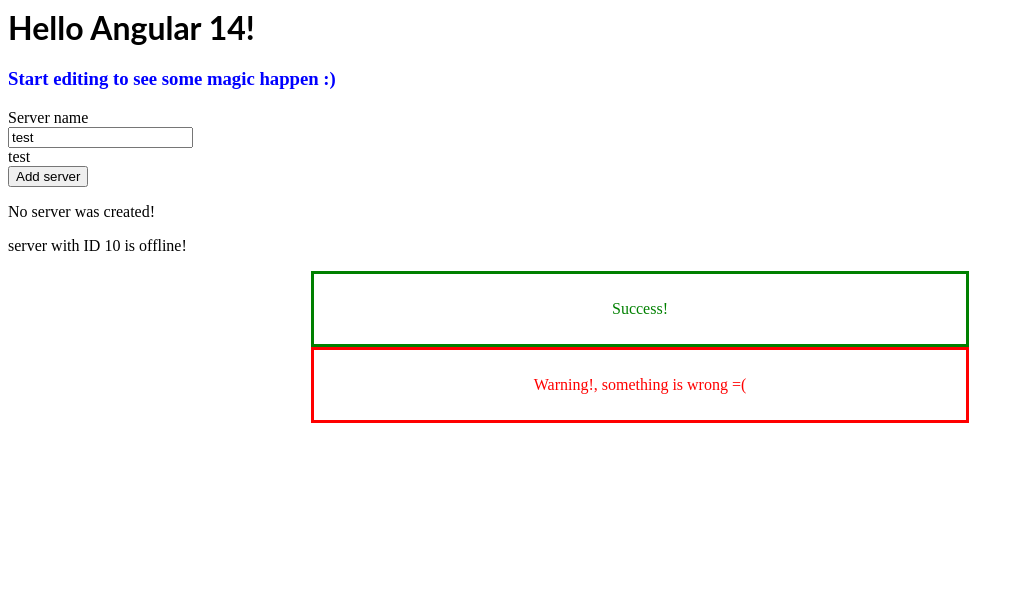
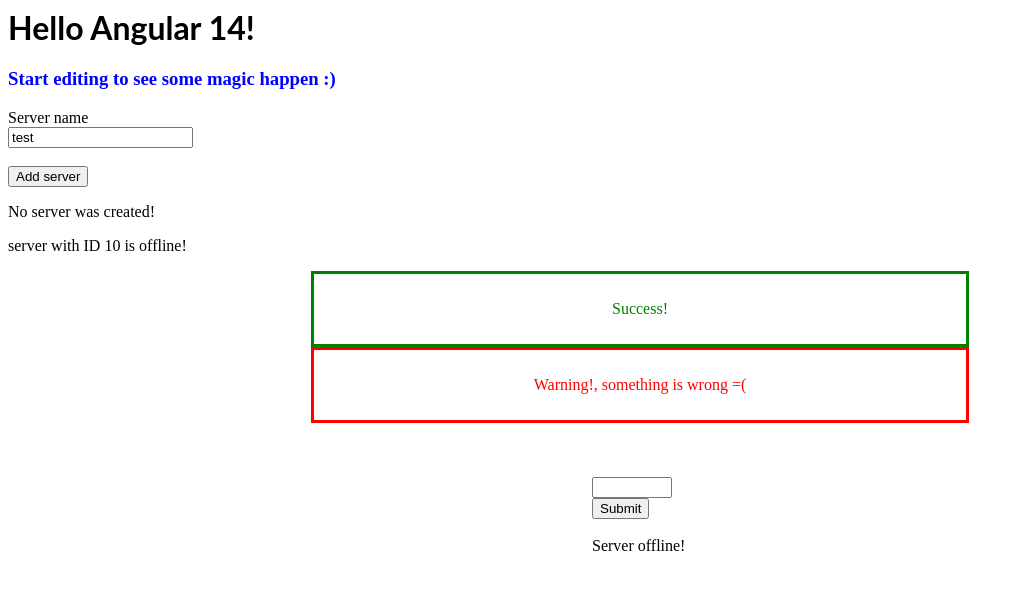
Before and after one commit to LucasToscano/angular-ivy-up4i7h, an Angular app: page / in a window 1280 px wide. Shown: the top 590 px of the page, without its empty margins (0-1024 px from the left). Built offline with nearby package versions, Linux system fonts and the light colour scheme.

Commit message:
5 files modified, 3 added

```diff
--- a/src/app/app.component.css
+++ b/src/app/app.component.css
@@ -5,3 +5,9 @@
 h3 {
   color: blue;
 }
+
+#inputExercicio2 {
+  margin-left: auto;
+  margin-right: auto;
+  width: 6em;
+}
--- a/src/app/app.component.html
+++ b/src/app/app.component.html
@@ -6,8 +6,20 @@
 				Start editing to see some magic happen :)
 			</h3>
 			<app-servers></app-servers>
-      <app-success-alert></app-success-alert>
-      <app-warning-alert></app-warning-alert>
+			<app-success-alert></app-success-alert>
+			<app-warning-alert></app-warning-alert>
 		</div>
 	</div>
 </div>
+<br>
+<br>
+<br>
+<div id="inputExercicio2" class="container">
+	<div class="row">
+		<div class="col-xs-12">
+
+			<app-exercicio2></app-exercicio2>
+
+		</div>
+	</div>
+</div>
--- a/src/app/app.module.ts
+++ b/src/app/app.module.ts
@@ -8,10 +8,11 @@
 import { ServersComponent } from './servers/servers.component';
 import { WarningAlertComponent } from './warning-alert/warning-alert.component';
 import { SuccessAlertComponent } from './success-alert/success-alert.component';
+import { Exercicio2Component } from './exercicio2/exercicio2.component';
 
 @NgModule({
   imports: [BrowserModule, FormsModule],
-  declarations: [AppComponent, HelloComponent, ServerComponent, ServersComponent, WarningAlertComponent, SuccessAlertComponent],
+  declarations: [AppComponent, HelloComponent, ServerComponent, ServersComponent, WarningAlertComponent, SuccessAlertComponent, Exercicio2Component],
   bootstrap: [AppComponent]
 })
 export class AppModule {}
--- /dev/null
+++ b/src/app/exercicio2/exercicio2.component.css
@@ -0,0 +1,16 @@
+#inputExercicio2 {
+  margin-left: auto;
+  margin-right: auto;
+  width: 6em;
+}
+
+#btnSubmit {
+  transition-duration: 0.4s;
+}
+
+#btnSubmit:hover {
+  background-color: #767976; /* Green */
+  color: white;
+  margin-left: auto;
+  margin-right: auto;
+}
--- /dev/null
+++ b/src/app/exercicio2/exercicio2.component.html
@@ -0,0 +1,16 @@
+<input
+id = "inputExercicio2"
+type="text"
+class="form-control"
+(input)="OnUpdateServerName($event)"
+[(ngModel)]="serverNameLabel"
+>
+<button
+id="btnSubmit"
+(click)="onClickBtn()"
+[disabled]="isOnline"
+>Submit</button>
+<br>
+<br>
+
+<label>{{mensageServer}}</label>
--- /dev/null
+++ b/src/app/exercicio2/exercicio2.component.ts
@@ -0,0 +1,37 @@
+import { Component, OnInit } from "@angular/core";
+
+@Component({
+  selector: "app-exercicio2",
+  templateUrl: "./exercicio2.component.html",
+  styleUrls: ["./exercicio2.component.css"]
+})
+export class Exercicio2Component implements OnInit {
+  public serverNameLabel = "";
+  public serverName = "No Server!";
+  public mensageServer = "Server offline!";
+  public isOnline = false;
+
+  constructor() {}
+
+  onClickBtn() {
+    this.serverName = this.serverNameLabel;
+
+    if (this.serverNameLabel.trim() != "") {
+      this.mensageServer =
+        'Server com o nome: "' +
+        this.serverName +
+        '" Esta com o status : "Online"';
+      this.isOnline = true;
+      this.serverNameLabel = "";
+      window.alert("Sucess!");
+    } else {
+      window.alert("Alguma coisa deu errado! verifique o valor digitado!");
+    }
+  }
+
+  OnUpdateServerName(event) {
+    this.serverName = (<HTMLInputElement>event.target).value;
+  }
+
+  ngOnInit() {}
+}
--- a/src/app/servers/servers.component.html
+++ b/src/app/servers/servers.component.html
@@ -11,7 +11,7 @@
 [(ngModel)]="serverName">
 
 <br>
-<label>{{serverName}}</label>
+<!--<label>{{serverName}}</label> -->
 
 <br>
 
--- a/src/app/servers/servers.component.ts
+++ b/src/app/servers/servers.component.ts
@@ -18,7 +18,7 @@
   }
 
   onCreateServer() {
-    this.serverCreationStatus = "Server was create";
+    this.serverCreationStatus = "Server name is: " + this.serverName;
     this.allowNewServer = false;
   }
   OnUpdateServerName(event: any) {
```
